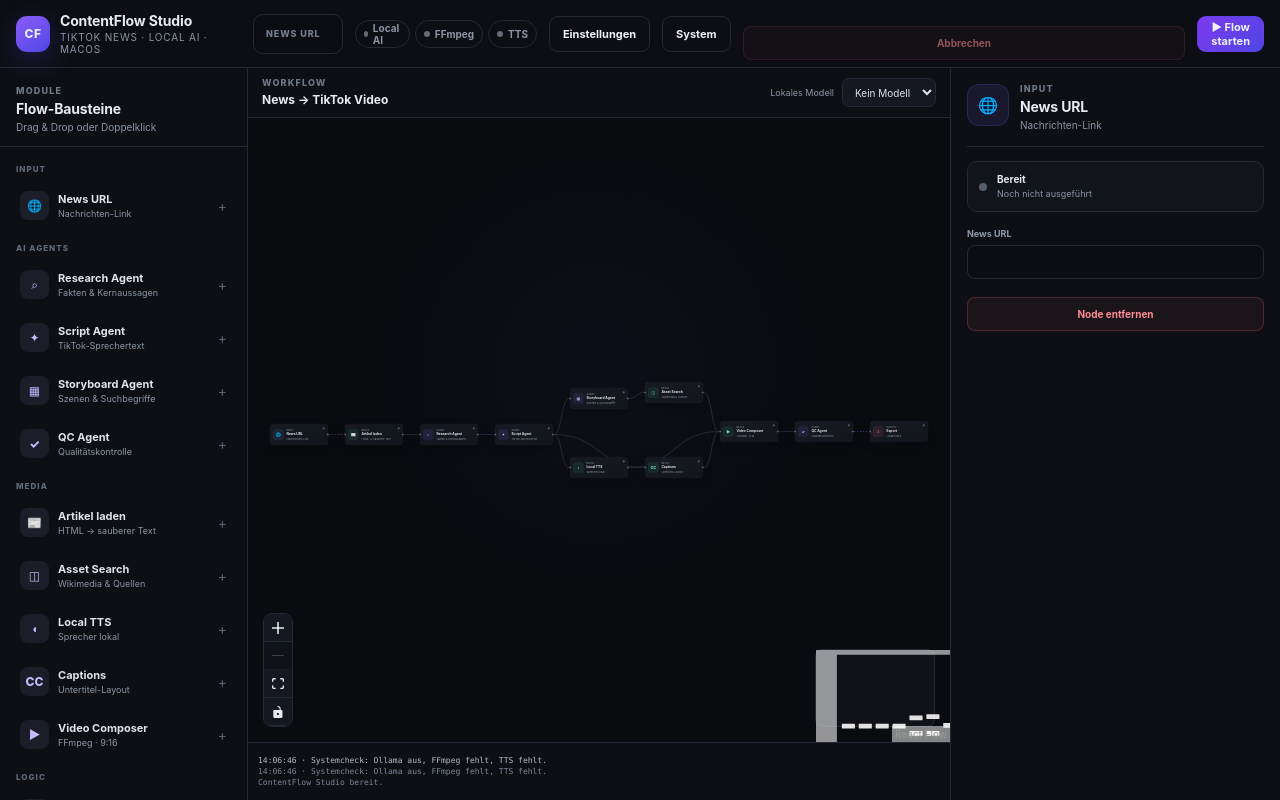
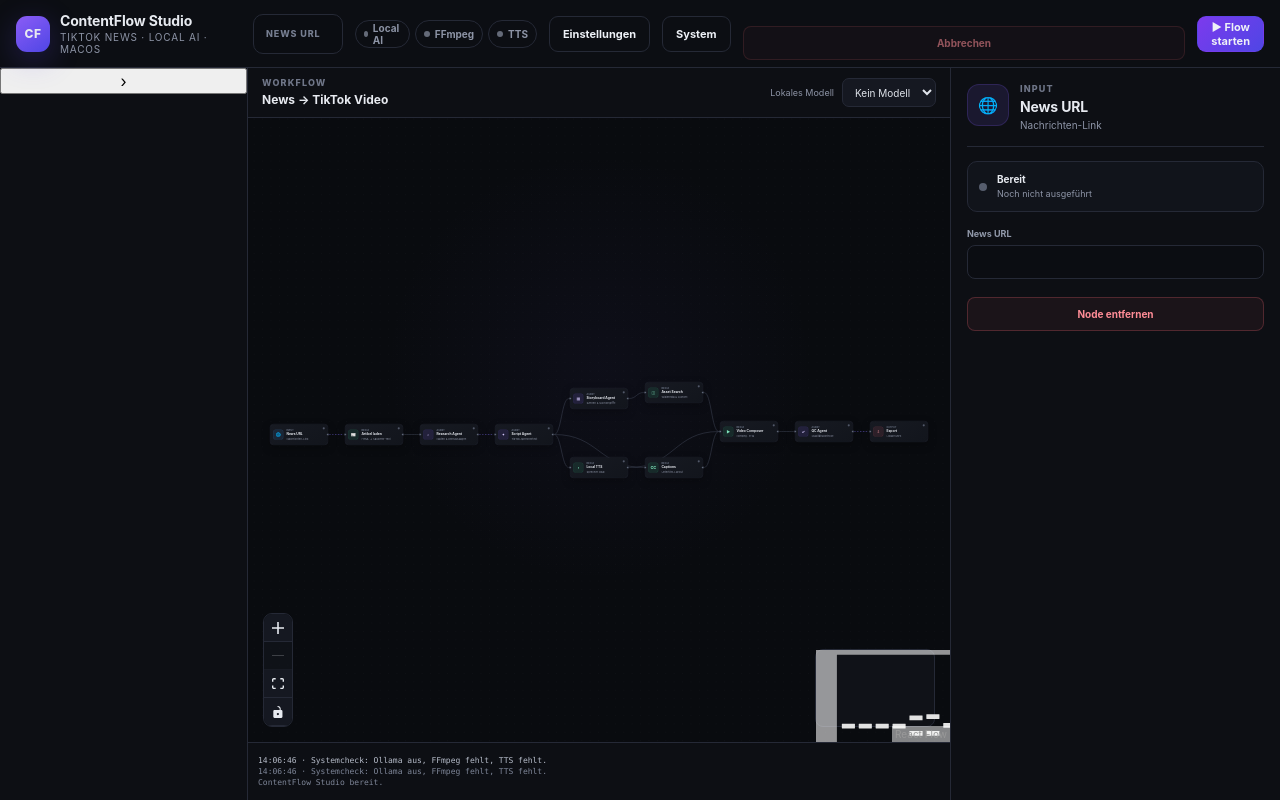
Before and after one commit to xturn2u/make_tt_news, a React (Vite) app: page / in a window 1280 px wide. Built offline with nearby package versions, Linux system fonts and the light colour scheme.

Commit message:
feat: collapse node library by default

```diff
--- a/src/components/NodeLibrary.tsx
+++ b/src/components/NodeLibrary.tsx
@@ -2,12 +2,16 @@
 import type { NodeCategory } from '../types';
 
 type Props = {
+  collapsed: boolean;
+  onToggle: () => void;
   onAdd: (moduleId: string) => void;
 };
 
-export default function NodeLibrary({ onAdd }: Props) {
+export default function NodeLibrary({ collapsed, onToggle, onAdd }: Props) {
   return (
-    <aside className="node-library">
+    <aside className={`node-library ${collapsed ? 'collapsed' : ''}`}>
+      <button className="library-toggle" onClick={onToggle} aria-label={collapsed ? 'Seitenmenü öffnen' : 'Seitenmenü einklappen'}>{collapsed ? '›' : '‹'}</button>
+      {!collapsed && <>
       <div className="library-head">
         <p className="eyebrow">MODULE</p>
         <h2>Flow-Bausteine</h2>
@@ -19,6 +23,7 @@
           <LibraryGroup key={category.id} category={category.id} label={category.label} onAdd={onAdd} />
         ))}
       </div>
+      </>}
     </aside>
   );
 }
```
